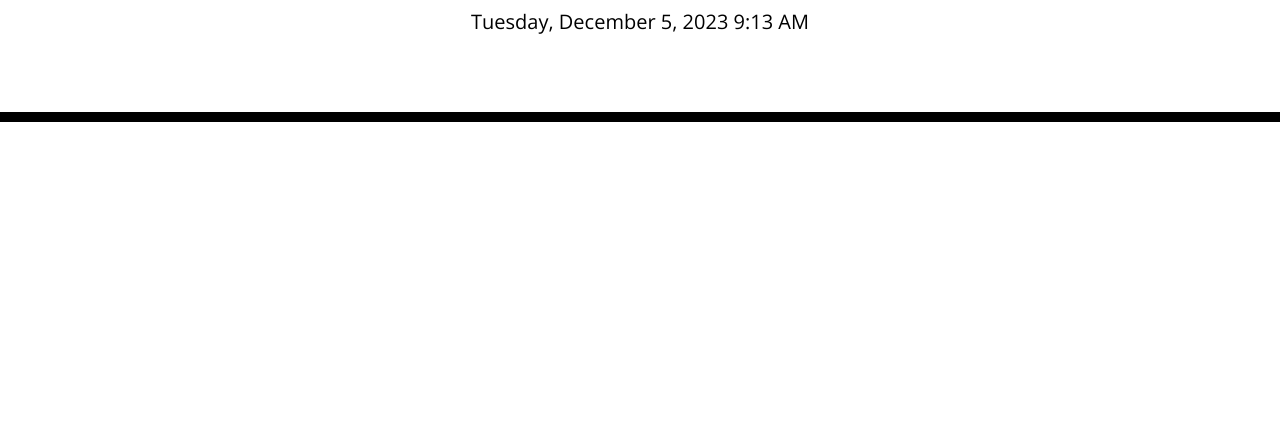
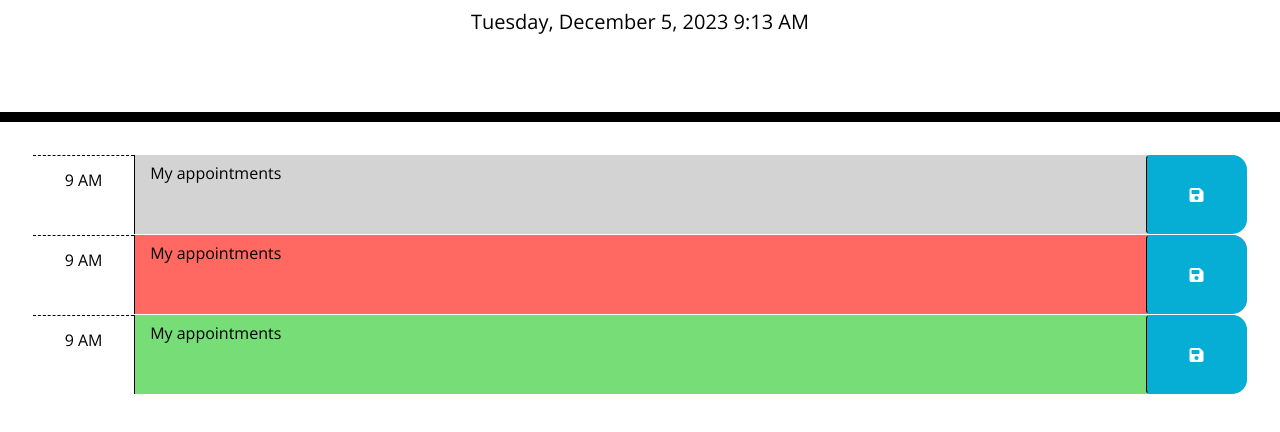
Before and after one commit to eplp/workday-scheduler-b, a plain HTML site: page index.html in a window 1280 px wide. Shown: the part 182-614 px from the top of the page. Drawn offline with nearby package versions, Linux system fonts and the light colour scheme.

Commit message:
Added html code to match mockup

```diff
--- a/index.html
+++ b/index.html
@@ -5,6 +5,7 @@
       <meta name="viewport" content="width=device-width, initial-scale=1.0" />
       <meta http-equiv="X-UA-Compatible" content="ie=edge" />
       <link rel="stylesheet" href="https://stackpath.bootstrapcdn.com/bootstrap/4.3.1/css/bootstrap.min.css" />
+      <script src="https://kit.fontawesome.com/b39604a98c.js" crossorigin="anonymous"></script>
       <link href="https://fonts.googleapis.com/css?family=Open+Sans&display=swap" rel="stylesheet" />
       <link rel="stylesheet" href="./assets/css/style.css" />
       <title>Work Day Scheduler with JQuery</title>
@@ -16,8 +17,29 @@
          <p class="lead">A simple calendar app for scheduling your work day</p>
          <p id="current-day" class="lead"></p>
       </header>
-      <div id="time-blocks" class="container mx-auto time-blocks">
+      <div id="cont-fluid" class="container-fluid px-5">
          <!-- Timeblocks go here -->
+         <div id="time-09" class="time-block row past">
+            <div id="time-text-09" class="hour col-2 col-md-1 text-center py-3">9 AM</div>
+            <textarea id="textarea-09" rows="3" class="col-8 col-md-10 description">My appointments</textarea>
+            <button id="btn-09" class="btn saveBtn col-2 col-md-1" aria-label="save">
+               <i id="icon-09" data-hourindex="09" class="fas fa-floppy-disk" aria-hidden="true"></i>
+            </button>
+         </div>
+         <div id="time-09" class="time-block row present">
+            <div id="time-text-09" class="hour col-2 col-md-1 text-center py-3">9 AM</div>
+            <textarea id="textarea-09" rows="3" class="col-8 col-md-10 description">My appointments</textarea>
+            <button id="btn-09" class="btn saveBtn col-2 col-md-1" aria-label="save">
+               <i id="icon-09" data-hourindex="09" class="fas fa-floppy-disk" aria-hidden="true"></i>
+            </button>
+         </div>
+         <div id="time-09" class="time-block row future">
+            <div id="time-text-09" class="hour col-2 col-md-1 text-center py-3">9 AM</div>
+            <textarea id="textarea-09" rows="3" class="col-8 col-md-10 description">My appointments</textarea>
+            <button id="btn-09" class="btn saveBtn col-2 col-md-1" aria-label="save">
+               <i id="icon-09" data-hourindex="09" class="fas fa-floppy-disk" aria-hidden="true"></i>
+            </button>
+         </div>
       </div>
 
       <script src="https://kit.fontawesome.com/b39604a98c.js" crossorigin="anonymous"></script>
```
